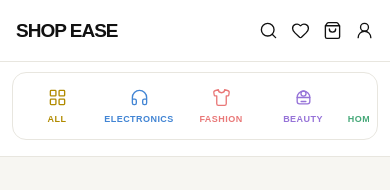
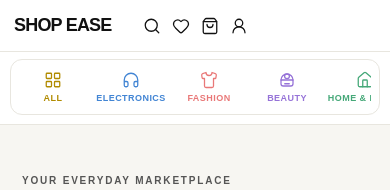
Before and after one commit to drisanagupta-a/ShopEase-E-commerce-website-ProbitionTask, a React (Vite) app: page / in a window 390 px wide. Shown: the top 190 px of the page. Built offline with nearby package versions, Linux system fonts and the light colour scheme.

Commit message:
reduced width of navbars

```diff
--- a/src/App.css
+++ b/src/App.css
@@ -1835,3 +1835,151 @@ main {
     height: 180px;
   }
 }
+.siteHeader {
+  position: sticky;
+  top: 0;
+  z-index: 1000;
+  width: 100%;
+  background: #ffffff;
+}
+
+/* Main navbar */
+
+.mainNav {
+  min-height: 58px;
+  padding: 0 4%;
+  grid-template-columns: 1fr auto 1fr;
+  gap: 18px;
+}
+
+.brandLogo {
+  font-size: 21px;
+  letter-spacing: -0.8px;
+}
+
+.mainLinks {
+  gap: 26px;
+}
+
+.mainLinks a {
+  padding: 5px 0;
+  font-size: 13px;
+}
+
+.navActions {
+  gap: 16px;
+}
+
+.navActions svg {
+  width: 20px;
+  height: 20px;
+}
+
+/* Category navbar */
+
+.categoryNav {
+  width: min(88%, 850px);
+  margin: 8px auto 12px;
+  padding: 7px 14px;
+  border-radius: 12px;
+}
+
+.categoryList {
+  gap: 24px;
+}
+
+.categoryItem {
+  min-width: 75px;
+  padding: 5px 4px;
+  gap: 4px;
+  font-size: 10px;
+}
+
+.categoryIcon svg {
+  width: 20px;
+  height: 20px;
+}
+
+.activeCategory::after {
+  bottom: -6px;
+  height: 2px;
+}
+
+/* Tablet */
+
+@media (max-width: 900px) {
+  .mainNav {
+    min-height: 56px;
+    padding: 0 22px;
+    gap: 12px;
+  }
+
+  .mainLinks {
+    display: none;
+  }
+
+  .categoryNav {
+    width: 92%;
+    margin: 8px auto 10px;
+    padding: 7px 10px;
+  }
+
+  .categoryList {
+    gap: 14px;
+  }
+
+  .categoryItem {
+    min-width: 70px;
+  }
+}
+
+/* Mobile */
+
+@media (max-width: 480px) {
+  .mainNav {
+    min-height: 52px;
+    padding: 0 14px;
+  }
+
+  .brandLogo {
+    font-size: 18px;
+  }
+
+  .navActions {
+    gap: 11px;
+  }
+
+  .navActions svg {
+    width: 18px;
+    height: 18px;
+  }
+
+  .categoryNav {
+    width: calc(100% - 20px);
+    margin: 7px auto 9px;
+    padding: 6px 8px;
+  }
+
+  .categoryList {
+    justify-content: flex-start;
+    gap: 10px;
+    overflow-x: auto;
+    scrollbar-width: none;
+  }
+
+  .categoryList::-webkit-scrollbar {
+    display: none;
+  }
+
+  .categoryItem {
+    flex: 0 0 68px;
+    min-width: 68px;
+    padding: 5px 2px;
+    font-size: 9px;
+  }
+
+  .categoryIcon svg {
+    width: 18px;
+    height: 18px;
+  }
+}
```
